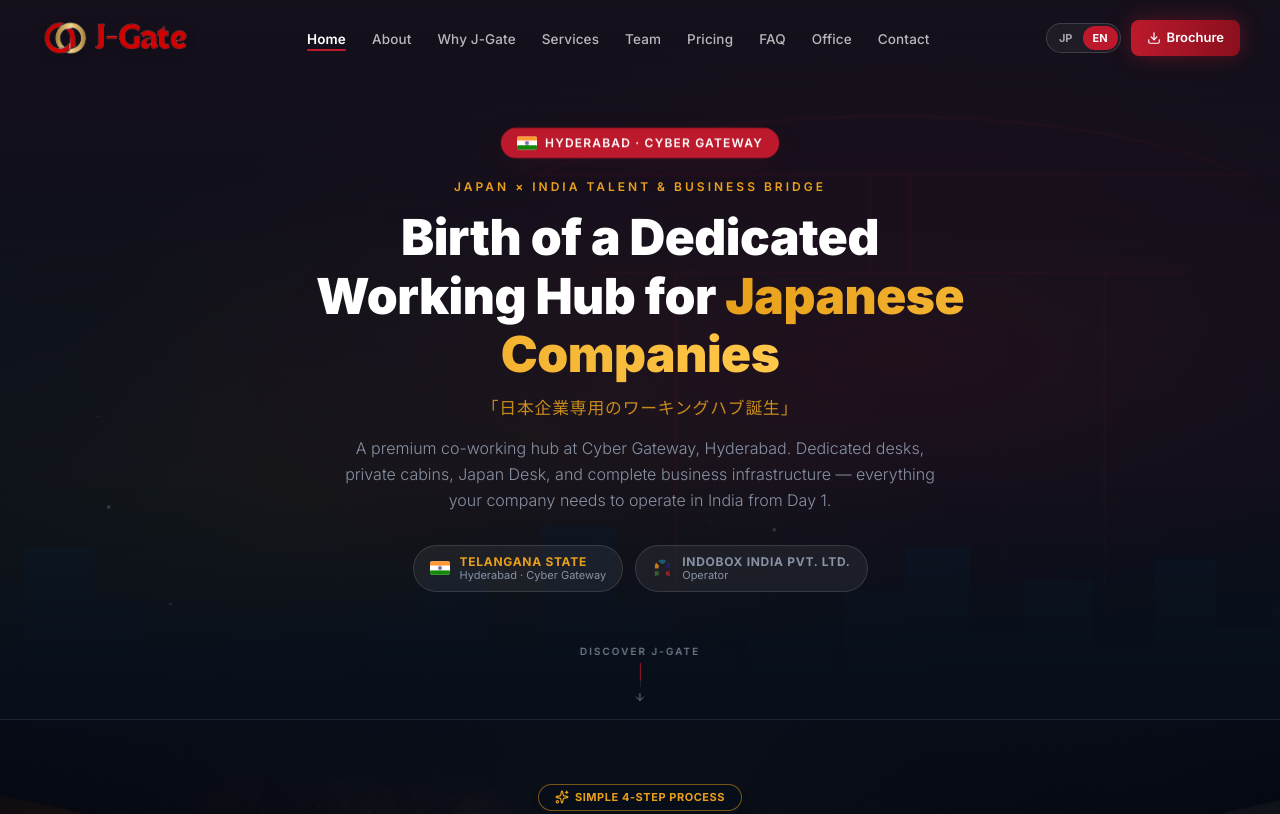
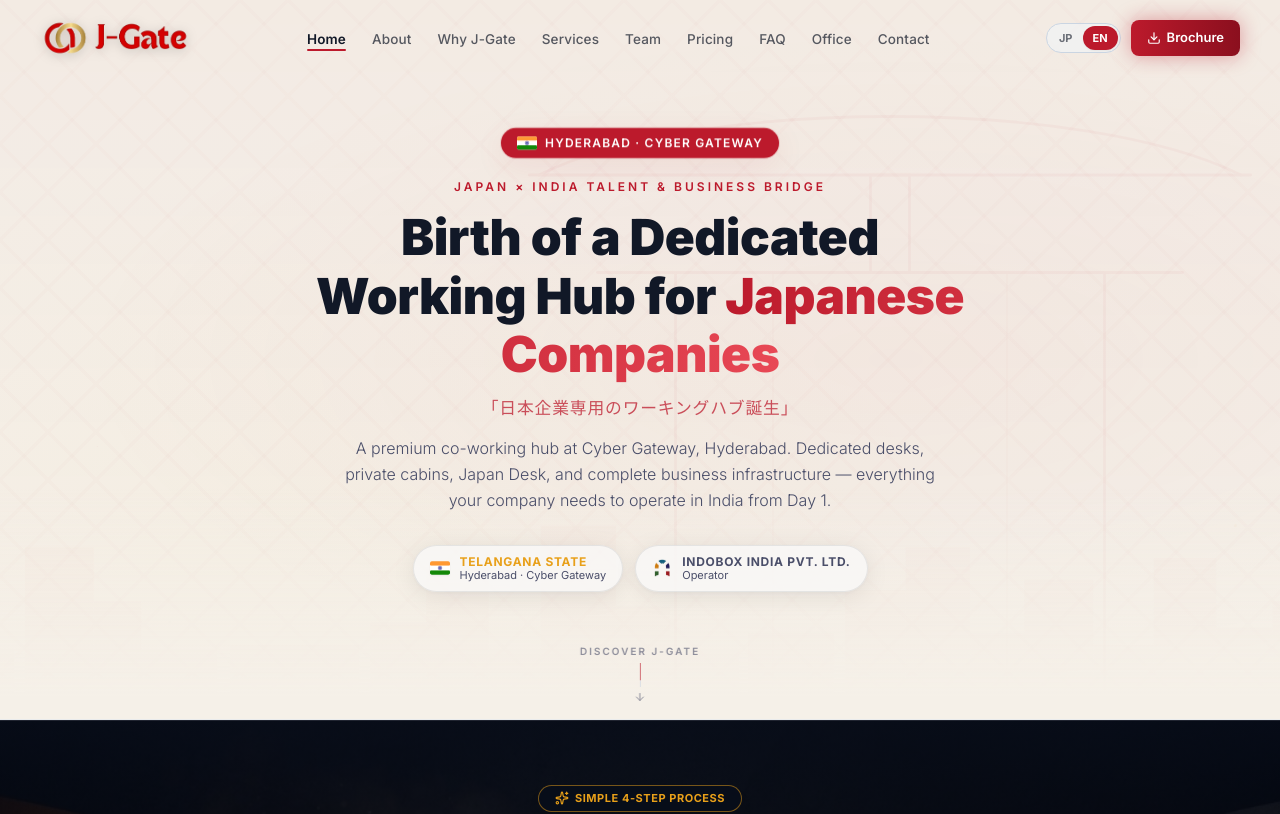
Before and after one commit to abhi-shek04/J-Gate, a Next.js app: page / in a window 1280 px wide. Shown: the top 814 px of the page. Built offline with nearby package versions, Linux system fonts and the light colour scheme.

Commit message:
Convert hero section from dark to light mode with premium professional design

```diff
--- a/src/app/page.tsx
+++ b/src/app/page.tsx
@@ -40,24 +40,26 @@
    J-Gate Home — Executive Corporate Homepage
    ============================================================ */
 
-/* 18 CSS particles drifting upward via jg-drift keyframe */
+/* 14 subtle particles drifting upward — light-mode crimson/saffron tones */
 function Particles() {
-  const particles = Array.from({ length: 18 }).map((_, i) => ({
+  const particles = Array.from({ length: 14 }).map((_, i) => ({
     left: `${(i * 53 + 7) % 100}%`,
-    size: 1.2 + ((i * 7) % 4) * 0.6,
-    delay: `${(i * 1.4) % 22}s`,
-    duration: `${18 + ((i * 5) % 12)}s`,
+    size: 1.5 + ((i * 7) % 4) * 0.5,
+    delay: `${(i * 1.6) % 20}s`,
+    duration: `${20 + ((i * 5) % 12)}s`,
+    color: i % 3 === 0 ? "rgba(188, 26, 44, 0.18)" : i % 3 === 1 ? "rgba(232, 160, 26, 0.15)" : "rgba(74, 78, 105, 0.10)",
   }));
   return (
     <div className="absolute inset-0 overflow-hidden" aria-hidden>
       {particles.map((p, i) => (
         <span
           key={i}
-          className="absolute bottom-0 rounded-full bg-white"
+          className="absolute bottom-0 rounded-full"
           style={{
             left: p.left,
             width: `${p.size}px`,
             height: `${p.size}px`,
+            backgroundColor: p.color,
             animation: `jg-drift ${p.duration} linear infinite`,
             animationDelay: p.delay,
           }}
@@ -67,7 +69,7 @@
   );
 }
 
-/* Floating glass location badge (hero) */
+/* Floating glass location badge (hero) — light mode */
 function GlassBadge({
   icon: Icon,
   flag,
@@ -85,12 +87,12 @@
 }) {
   const accentClass =
     accent === "saffron"
-      ? "text-saffron border-saffron/30"
+      ? "text-saffron border-saffron/20"
       : accent === "crimson"
-        ? "text-crimson border-crimson/30"
-        : "text-mist border-white/15";
+        ? "text-crimson border-crimson/20"
+        : "text-slate border-slate-300";
   return (
-    <div className="glass-dark flex items-center gap-2 sm:gap-2.5 rounded-full px-3 py-1.5 sm:px-4 sm:py-2 border transition-all duration-300 hover:scale-105 max-w-[92vw] sm:max-w-none">
+    <div className="glass-light flex items-center gap-2 sm:gap-2.5 rounded-full px-3 py-1.5 sm:px-4 sm:py-2 border border-slate-200/80 shadow-card transition-all duration-300 hover:scale-105 hover:shadow-lg max-w-[92vw] sm:max-w-none">
       {imageSrc ? (
         <img
           src={imageSrc}
@@ -106,7 +108,7 @@
         <span className={`font-inter text-[11px] sm:text-[12px] font-bold uppercase truncate ${accentClass.split(" ")[0]}`} style={{ letterSpacing: "0.06em" }}>
           {primary}
         </span>
-        <span className="font-inter text-[10px] sm:text-[11px] text-mist truncate">{secondary}</span>
+        <span className="font-inter text-[10px] sm:text-[11px] text-slate truncate">{secondary}</span>
       </div>
     </div>
   );
@@ -291,27 +293,29 @@
   return (
     <>
       {/* ════════════════════════════════════════════════════════════
-          1. HERO — Compact & Elegant, midnight, Torii watermark, particles, 2 glass badges
+          1. HERO — Light, Elegant, ivory/white, Torii watermark, subtle particles, 2 glass badges
          ════════════════════════════════════════════════════════════ */}
-      <section className="relative flex min-h-[68vh] sm:min-h-[80vh] items-center justify-center overflow-hidden bg-midnight py-10 sm:py-16">
-        {/* Ambient gradient washes */}
+      <section className="relative flex min-h-[68vh] sm:min-h-[80vh] items-center justify-center overflow-hidden bg-ivory py-10 sm:py-16 border-b border-slate-200/60">
+        {/* Ambient warm gradient washes — light mode */}
         <div
           className="absolute inset-0"
           style={{
             background:
-              "linear-gradient(180deg, rgba(188,26,44,0.08) 0%, rgba(188,26,44,0.02) 40%, transparent 70%), radial-gradient(ellipse at 70% 50%, rgba(188,26,44,0.12) 0%, transparent 65%), radial-gradient(ellipse at 20% 80%, rgba(232,160,26,0.06) 0%, transparent 50%)",
+              "linear-gradient(180deg, rgba(188,26,44,0.04) 0%, rgba(188,26,44,0.015) 40%, transparent 70%), radial-gradient(ellipse at 70% 50%, rgba(188,26,44,0.06) 0%, transparent 65%), radial-gradient(ellipse at 20% 80%, rgba(232,160,26,0.04) 0%, transparent 50%)",
           }}
         />
+        {/* Subtle asanoha texture overlay */}
+        <div className="absolute inset-0 pattern-asanoha-light opacity-40" />
         <ToriiWatermark
           className="torii-watermark"
-          style={{ width: "70vw", maxWidth: "780px", right: "0", top: "8%", opacity: 0.045 }}
+          style={{ width: "70vw", maxWidth: "780px", right: "0", top: "8%", opacity: 0.03 }}
         />
         <Particles />
 
-        {/* Skyline silhouette */}
-        <div className="pointer-events-none absolute bottom-0 left-0 h-[30%] w-full opacity-50">
+        {/* Skyline silhouette — warm ivory tones */}
+        <div className="pointer-events-none absolute bottom-0 left-0 h-[30%] w-full opacity-30">
           <svg viewBox="0 0 1440 200" preserveAspectRatio="xMidYMax slice" className="h-full w-full" aria-hidden>
-            <g fill="#0d1b2a">
+            <g fill="rgba(188, 26, 44, 0.06)">
               <rect x="0" y="160" width="80" height="40" /><rect x="80" y="135" width="60" height="65" />
               <rect x="150" y="40" width="64" height="160" /><rect x="214" y="90" width="44" height="110" />
               <rect x="258" y="135" width="70" height="65" /><rect x="340" y="130" width="120" height="70" />
@@ -328,7 +332,7 @@
         </div>
         <div
           className="pointer-events-none absolute bottom-0 left-0 h-[32%] w-full"
-          style={{ background: "linear-gradient(180deg, transparent, #080f1a 90%)" }}
+          style={{ background: "linear-gradient(180deg, transparent, #f5f0e8 90%)" }}
         />
 
         <div className="container-jg relative z-10 pt-10 pb-20 sm:pt-16 sm:pb-16 text-center">
@@ -346,7 +350,7 @@
           {/* Pre-title */}
           <Reveal delay={80}>
             <p
-              className="mt-5 font-inter text-[12px] font-semibold uppercase text-saffron"
+              className="mt-5 font-inter text-[12px] font-semibold uppercase text-crimson"
               style={{ letterSpacing: "0.25em" }}
             >
               {t("hero.eyebrow")}
@@ -356,20 +360,20 @@
           {/* H1 — Noto Serif JP 900 */}
           <Reveal delay={140}>
             <h1
-              className="mx-auto mt-3 max-w-4xl font-serif-jp font-black leading-[1.18] text-white"
+              className="mx-auto mt-3 max-w-4xl font-serif-jp font-black leading-[1.18] text-ink"
               style={{ fontSize: "clamp(1.9rem, 4.2vw, 3.1rem)" }}
             >
               {t("hero.title1")}
               <br />
-              <span className="text-white">Working Hub for </span>
-              <span className="text-gradient-saffron">Japanese Companies</span>
+              <span className="text-ink">Working Hub for </span>
+              <span className="text-gradient-crimson">Japanese Companies</span>
             </h1>
           </Reveal>
 
           {/* JP tagline */}
           <Reveal delay={200}>
             <p
-              className="mt-3 font-serif-jp font-medium text-saffron/85"
+              className="mt-3 font-serif-jp font-medium text-crimson/75"
               style={{ fontSize: "clamp(0.9rem, 1.35vw, 1.05rem)", letterSpacing: "0.05em" }}
             >
               {t("hero.jptag")}
@@ -379,7 +383,7 @@
           {/* Body subtitle — catchphrase */}
           <Reveal delay={260}>
             <p
-              className="mx-auto mt-3.5 max-w-[620px] font-inter font-light leading-relaxed text-mist"
+              className="mx-auto mt-3.5 max-w-[620px] font-inter font-light leading-relaxed text-slate"
               style={{ fontSize: "clamp(0.9rem, 1.25vw, 1.02rem)" }}
             >
               {t("hero.subtitle")}
@@ -406,17 +410,17 @@
         </div>
 
         {/* Scroll cue */}
-        <div className="absolute bottom-2.5 sm:bottom-4 left-1/2 z-10 flex -translate-x-1/2 flex-col items-center gap-1 opacity-80 hover:opacity-100 transition-opacity">
+        <div className="absolute bottom-2.5 sm:bottom-4 left-1/2 z-10 flex -translate-x-1/2 flex-col items-center gap-1 opacity-60 hover:opacity-100 transition-opacity">
           <span
-            className="font-inter text-[9.5px] sm:text-[10px] font-semibold uppercase text-mist"
+            className="font-inter text-[9.5px] sm:text-[10px] font-semibold uppercase text-slate"
             style={{ letterSpacing: "0.2em" }}
           >
             {t("hero.scroll")}
           </span>
-          <div className="relative h-6 w-px overflow-hidden bg-white/15">
+          <div className="relative h-6 w-px overflow-hidden bg-slate-300">
             <span className="animate-scroll-line absolute inset-0 block bg-crimson" />
           </div>
-          <ArrowDown className="h-3 w-3 text-mist" />
+          <ArrowDown className="h-3 w-3 text-slate" />
         </div>
       </section>
 
--- a/src/components/jgate/navbar.tsx
+++ b/src/components/jgate/navbar.tsx
@@ -51,6 +51,9 @@
 
   // On auth page, navbar is transparent over dark content
   const isAuthPage = pathname === "/auth/brochure";
+  // Homepage hero is light mode — navbar needs dark text when not scrolled
+  const isHomePage = pathname === "/";
+  const useLightNav = isHomePage && !scrolled && !open;
 
   return (
     <header
@@ -58,7 +61,9 @@
         "fixed inset-x-0 top-0 z-50 transition-all duration-300",
         scrolled || isAuthPage || open
           ? "glass-frost bg-[#080f1a]/95 shadow-xl border-b border-white/10"
-          : "bg-transparent"
+          : useLightNav
+            ? "bg-transparent"
+            : "bg-transparent"
       )}
     >
       <nav
@@ -85,8 +90,10 @@
                 href={link.href}
                 className={cn(
                   "relative px-1.5 xl:px-2.5 py-1.5 font-inter text-[12.5px] xl:text-[13.5px] font-medium transition-colors whitespace-nowrap",
-                  "text-white/70 hover:text-white",
-                  isActive(link.href) && "text-white font-semibold"
+                  useLightNav
+                    ? "text-ink/70 hover:text-ink"
+                    : "text-white/70 hover:text-white",
+                  isActive(link.href) && (useLightNav ? "text-ink font-semibold" : "text-white font-semibold")
                 )}
                 style={{ letterSpacing: "0.01em" }}
               >
@@ -105,7 +112,12 @@
         {/* Right controls */}
         <div className="flex items-center gap-2 xl:gap-2.5 shrink-0">
           {/* JP/EN language toggle — working pill switch */}
-          <div className="flex items-center rounded-full border border-white/15 bg-white/5 p-0.5 shrink-0">
+          <div className={cn(
+            "flex items-center rounded-full border p-0.5 shrink-0 transition-colors",
+            useLightNav
+              ? "border-slate-300 bg-slate-100/60"
+              : "border-white/15 bg-white/5"
+          )}>
             {(["JP", "EN"] as const).map((l) => (
               <button
                 key={l}
@@ -115,7 +127,9 @@
                   "rounded-full px-2.5 py-1 font-inter text-[11px] font-bold transition-all",
                   lang === l
                     ? "bg-crimson text-white shadow-xs"
-                    : "text-white/60 hover:text-white"
+                    : useLightNav
+                      ? "text-ink/60 hover:text-ink"
+                      : "text-white/60 hover:text-white"
                 )}
               >
                 {l}
@@ -139,12 +153,14 @@
               "inline-flex h-10 w-10 items-center justify-center rounded-xl border transition-all duration-200 lg:hidden shrink-0 active:scale-95",
               open
                 ? "bg-crimson/20 border-crimson/50 text-white shadow-xs"
-                : "bg-white/10 border-white/20 text-white hover:bg-white/20"
+                : useLightNav
+                  ? "bg-ink/5 border-slate-300 text-ink hover:bg-ink/10"
+                  : "bg-white/10 border-white/20 text-white hover:bg-white/20"
             )}
             aria-label={open ? "Close menu" : "Open menu"}
             aria-expanded={open}
           >
-            {open ? <X className="h-5 w-5 text-white" /> : <Menu className="h-5 w-5 text-white" />}
+            {open ? <X className="h-5 w-5 text-white" /> : <Menu className={cn("h-5 w-5", useLightNav ? "text-ink" : "text-white")} />}
           </button>
         </div>
       </nav>
```
